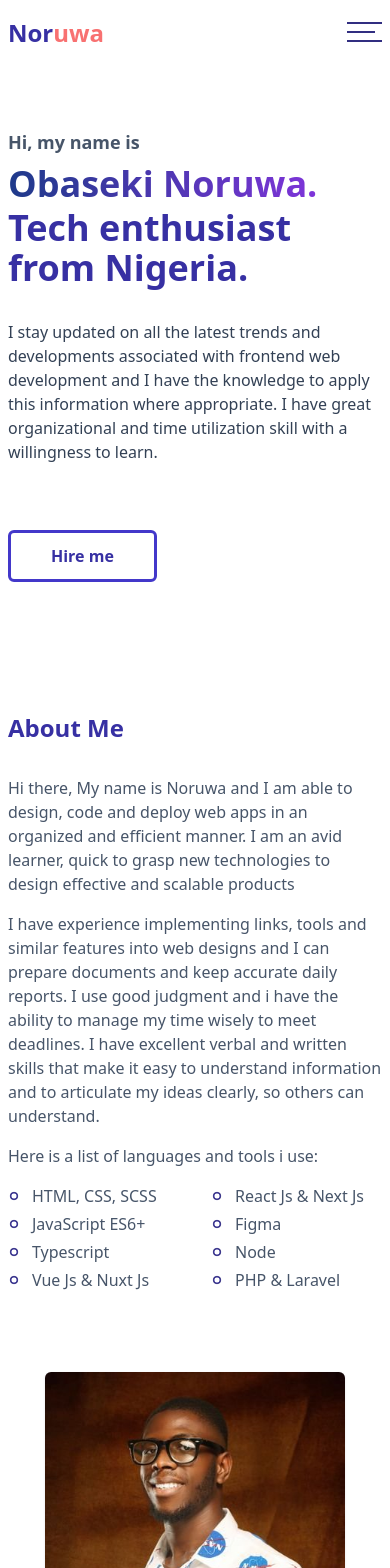
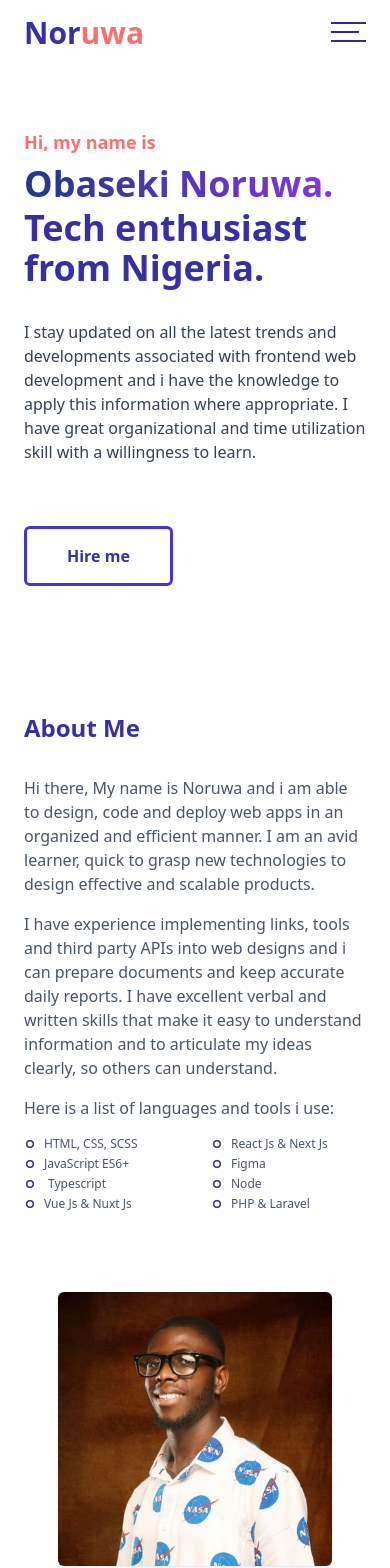
Before and after one commit to noruwa03/Portfolio, a React (Vite) app: page / in a window 390 px wide. Shown: the top 1568 px of the page. Built offline with nearby package versions, Linux system fonts and the light colour scheme.

Commit message:
Second commit

```diff
--- a/src/App.tsx
+++ b/src/App.tsx
@@ -59,10 +59,10 @@ function App() {
 
   return (
     <>
-      <nav className="lg:px-14 sm:px-8 px-2 grid grid-cols-8 lg:h-[5.5rem] sm:h-[4rem] h-[4rem]  items-center sticky top-0 z-40  border-t border-transparent backdrop-blur-md">
+      <nav className="lg:px-14 sm:px-8 px-6 grid grid-cols-8 lg:h-[5.5rem] sm:h-[4rem] h-[4rem]  items-center sticky top-0 z-40  border-t border-transparent backdrop-blur-md">
         <a
           href="/"
-          className="col-span-2 lg:text-3xl text-2xl font-extrabold text-indigo-800 relative sm:top-0 sm:left-0 "
+          className="col-span-2 lg:text-3xl text-3xl font-extrabold text-indigo-800 relative sm:top-0 sm:left-0 "
         >
           Nor
           <span className="text-red-400">uwa</span>
@@ -75,7 +75,7 @@ function App() {
             <li>
               <h5
                 onClick={goToAbout}
-                className="lg:text-base text-lg lg:font-semibold font-normal text-slate-900 px-2 py-2 cursor-pointer hover:text-indigo-900"
+                className="lg:text-base text-lg font-semibold text-slate-900 px-2 py-2 cursor-pointer hover:text-indigo-900"
               >
                 About
               </h5>
@@ -84,7 +84,7 @@ function App() {
             <li>
               <h5
                 onClick={goToExperience}
-                className="lg:text-base text-lg lg:font-semibold font-normal text-slate-900 px-2 py-2 cursor-pointer hover:text-indigo-900"
+                className="lg:text-base text-lg font-semibold text-slate-900 px-2 py-2 cursor-pointer hover:text-indigo-900"
               >
                 Experience
               </h5>
@@ -92,7 +92,7 @@ function App() {
             <li>
               <h5
                 onClick={goToWork}
-                className="lg:text-base text-lg lg:font-semibold font-normal text-slate-900 px-2 py-2 cursor-pointer hover:text-indigo-900"
+                className="lg:text-base text-lg font-semibold text-slate-900 px-2 py-2 cursor-pointer hover:text-indigo-900"
               >
                 Work
               </h5>
@@ -100,7 +100,7 @@ function App() {
             <li>
               <a
                 onClick={goToContact}
-                className="lg:text-base text-lg lg:font-semibold font-normal text-slate-900 px-2 py-2 cursor-pointer hover:text-indigo-900"
+                className="lg:text-base text-lg font-semibold text-slate-900 px-2 py-2 cursor-pointer hover:text-indigo-900"
               >
                 Contact
               </a>
@@ -108,7 +108,7 @@ function App() {
             <li>
               <a
                 href={Resume}
-                className="lg:text-base text-lg lg:font-semibold font-normal text-indigo-800  border-2 border-indigo-700  px-4 py-2 rounded-md"
+                className="lg:text-base text-lg font-semibold text-indigo-800  border-2 border-indigo-700  lg:px-4 lg:py-2 px-10 py-4 block lg:mt-0 mt-5 rounded-md"
                 download
               >
                 Resume
@@ -118,7 +118,7 @@ function App() {
         </div>
         <div
           onClick={toggleMenu}
-          className="menu-btn fixed top-2 right-1 lg:hidden flex items-center justify-center z-50"
+          className="menu-btn fixed top-2 right-5 lg:hidden flex items-center justify-center z-50"
           ref={menuBtn}
         >
           <div className="menu-btn__burger"></div>
@@ -191,8 +191,8 @@ function App() {
         </ul>
       </div>
 
-      <section id="" className="lg:pt-28 pt-16 pb-16 lg:px-48 sm:px-8 px-2">
-        <h1 className="lg:text-2xl text-lg font-semibold text-slate-600 lg:mb-0 mb-2">
+      <section id="" className="lg:pt-16 pt-16 pb-16 lg:px-48 sm:px-8 px-6">
+        <h1 className="lg:text-2xl text-lg font-semibold text-red-400 lg:mb-0 mb-2">
           Hi, my name is
         </h1>
         <h2 className="lg:text-7xl sm:text-5xl text-4xl text-transparent bg-clip-text bg-gradient-to-r from-blue-900 to-purple-600 font-bold lg:my-4 my-1">
@@ -203,13 +203,13 @@ function App() {
         </h3>
         <p className="lg:w-3/5 w-5/5 mt-8  sm:mb-16  mb-20 lg:text-lg text-base text-slate-700 font-normal">
           I stay updated on all the latest trends and developments associated
-          with frontend web development and I have the knowledge to apply this
+          with frontend web development and i have the knowledge to apply this
           information where appropriate. I have great organizational and time
           utilization skill with a willingness to learn.
         </p>
         <a
           href="mailto:noruwaobaseki@gmail.com"
-          className="px-10 lg:py-4 py-3 lg:text-lg text-base text-indigo-800 font-bold rounded-md border-[3px] border-indigo-700"
+          className="px-10 py-4 lg:text-lg text-base text-indigo-800 font-bold rounded-md border-[3px] border-indigo-700"
         >
           Hire me
         </a>
@@ -218,7 +218,7 @@ function App() {
       <section
         id="about"
         ref={about}
-        className="lg:py-32 py-20 lg:px-48 sm:px-8 px-2"
+        className="lg:py-24 py-20 lg:px-48 sm:px-8 px-6"
       >
         <h1 className="lg:text-3xl text-2xl font-bold text-indigo-800 mb-8">
           About Me
@@ -226,25 +226,24 @@ function App() {
         <div className="grid lg:grid-cols-8 grid-cols-4 gap-x-20 gap-y-8">
           <div className="lg:col-span-5 col-span-4">
             <p className="lg:text-lg text-base text-slate-600 font-normal mb-4">
-              Hi there, My name is Noruwa and I am able to design, code and
+              Hi there, My name is Noruwa and i am able to design, code and
               deploy web apps in an organized and efficient manner. I am an avid
               learner, quick to grasp new technologies to design effective and
-              scalable products
+              scalable products.
             </p>
             <p className="lg:text-lg text-base text-slate-600 font-normal mb-4">
-              I have experience implementing links, tools and similar features
-              into web designs and I can prepare documents and keep accurate
-              daily reports. I use good judgment and i have the ability to
-              manage my time wisely to meet deadlines. I have excellent verbal
-              and written skills that make it easy to understand information and
-              to articulate my ideas clearly, so others can understand.
+              I have experience implementing links, tools and third party APIs
+              into web designs and i can prepare documents and keep accurate
+              daily reports. I have excellent verbal and written skills that
+              make it easy to understand information and to articulate my ideas
+              clearly, so others can understand.
             </p>
             <p className="lg:text-lg text-base text-slate-600 font-normal mb-4">
               Here is a list of languages and tools i use:
             </p>
             <div className="grid grid-cols-4 gap-8">
               <div className="col-span-2 space-y-1">
-                <div className="flex flex-row flex-wrap items-center space-x-3">
+                <div className="flex flex-row items-center sm:space-x-3 space-x-2">
                   <svg
                     xmlns="http://www.w3.org/2000/svg"
                     width="12"
@@ -255,11 +254,11 @@ function App() {
                   >
                     <path d="M8 12a4 4 0 1 1 0-8 4 4 0 0 1 0 8zm0 1A5 5 0 1 0 8 3a5 5 0 0 0 0 10z" />
                   </svg>
-                  <h4 className="lg:text-base text-base text-slate-600 font-normal">
+                  <h4 className="lg:text-base text-xs text-slate-600 font-normal">
                     HTML, CSS, SCSS
                   </h4>
                 </div>
-                <div className="flex flex-row flex-wrap items-center space-x-3">
+                <div className="flex flex-row items-center sm:space-x-3 space-x-2">
                   <svg
                     xmlns="http://www.w3.org/2000/svg"
                     width="12"
@@ -270,11 +269,11 @@ function App() {
                   >
                     <path d="M8 12a4 4 0 1 1 0-8 4 4 0 0 1 0 8zm0 1A5 5 0 1 0 8 3a5 5 0 0 0 0 10z" />
                   </svg>
-                  <h4 className="lg:text-base text-base text-slate-600 font-normal">
+                  <h4 className="lg:text-base text-xs text-slate-600 font-normal">
                     JavaScript ES6+
                   </h4>
                 </div>
-                <div className="flex flex-row flex-wrap items-center space-x-3">
+                <div className="flex flex-row items-center space-x-3">
                   <svg
                     xmlns="http://www.w3.org/2000/svg"
                     width="12"
@@ -285,11 +284,11 @@ function App() {
                   >
                     <path d="M8 12a4 4 0 1 1 0-8 4 4 0 0 1 0 8zm0 1A5 5 0 1 0 8 3a5 5 0 0 0 0 10z" />
                   </svg>
-                  <h4 className="lg:text-base text-base text-slate-600 font-normal">
+                  <h4 className="lg:text-base text-xs text-slate-600 font-normal">
                     Typescript
                   </h4>
                 </div>
-                <div className="flex flex-row flex-wrap items-center space-x-3">
+                <div className="flex flex-row items-center sm:space-x-3 space-x-2">
                   <svg
                     xmlns="http://www.w3.org/2000/svg"
                     width="12"
@@ -300,14 +299,14 @@ function App() {
                   >
                     <path d="M8 12a4 4 0 1 1 0-8 4 4 0 0 1 0 8zm0 1A5 5 0 1 0 8 3a5 5 0 0 0 0 10z" />
                   </svg>
-                  <h4 className="lg:text-base text-base text-slate-600 font-normal">
+                  <h4 className="lg:text-base text-xs text-slate-600 font-normal">
                     Vue Js & Nuxt Js
                   </h4>
                 </div>
               </div>
 
               <div className="col-span-2 space-y-1">
-                <div className="flex flex-row flex-wrap items-center space-x-3">
+                <div className="flex flex-row items-center sm:space-x-3 space-x-2">
                   <svg
                     xmlns="http://www.w3.org/2000/svg"
                     width="12"
@@ -318,11 +317,11 @@ function App() {
                   >
                     <path d="M8 12a4 4 0 1 1 0-8 4 4 0 0 1 0 8zm0 1A5 5 0 1 0 8 3a5 5 0 0 0 0 10z" />
                   </svg>
-                  <h4 className="lg:text-base text-base text-slate-600 font-normal">
+                  <h4 className="lg:text-base text-xs text-slate-600 font-normal">
                     React Js & Next Js
                   </h4>
                 </div>
-                <div className="flex flex-row flex-wrap items-center space-x-3">
+                <div className="flex flex-row items-center sm:space-x-3 space-x-2">
                   <svg
                     xmlns="http://www.w3.org/2000/svg"
                     width="12"
@@ -333,11 +332,11 @@ function App() {
                   >
                     <path d="M8 12a4 4 0 1 1 0-8 4 4 0 0 1 0 8zm0 1A5 5 0 1 0 8 3a5 5 0 0 0 0 10z" />
                   </svg>
-                  <h4 className="lg:text-base text-base text-slate-600 font-normal">
+                  <h4 className="lg:text-base text-xs text-slate-600 font-normal">
                     Figma
                   </h4>
                 </div>
-                <div className="flex flex-row flex-wrap items-center space-x-3">
+                <div className="flex flex-row items-center sm:space-x-3 space-x-2">
                   <svg
                     xmlns="http://www.w3.org/2000/svg"
                     width="12"
@@ -348,11 +347,11 @@ function App() {
                   >
                     <path d="M8 12a4 4 0 1 1 0-8 4 4 0 0 1 0 8zm0 1A5 5 0 1 0 8 3a5 5 0 0 0 0 10z" />
                   </svg>
-                  <h4 className="lg:text-base text-base text-slate-600 font-normal">
+                  <h4 className="lg:text-base text-xs text-slate-600 font-normal">
                     Node
                   </h4>
                 </div>
-                <div className="flex flex-row flex-wrap items-center space-x-3">
+                <div className="flex flex-row items-center sm:space-x-3 space-x-2">
                   <svg
                     xmlns="http://www.w3.org/2000/svg"
                     width="12"
@@ -363,7 +362,7 @@ function App() {
                   >
                     <path d="M8 12a4 4 0 1 1 0-8 4 4 0 0 1 0 8zm0 1A5 5 0 1 0 8 3a5 5 0 0 0 0 10z" />
                   </svg>
-                  <h4 className="lg:text-base text-base text-slate-600 font-normal">
+                  <h4 className="lg:text-base text-xs text-slate-600 font-normal">
                     PHP & Laravel
                   </h4>
                 </div>
@@ -383,7 +382,7 @@ function App() {
       <section
         id="experience"
         ref={experience}
-        className="lg:py-32 py-20 lg:px-48 sm:px-8 px-2"
+        className="lg:py-28 py-20 lg:px-48 sm:px-8 px-6"
       >
         <h1 className="lg:text-3xl text-2xl font-bold text-indigo-800 mb-8">
           Where I’ve Worked
@@ -432,7 +431,7 @@ function App() {
       <section
         id="work"
         ref={work}
-        className="lg:py-32 py-20 lg:px-48 sm:px-8 px-2"
+        className="lg:py-24 py-20 lg:px-48 sm:px-8 px-6"
       >
         <h1 className="lg:text-3xl text-2xl font-bold text-indigo-800 mb-8">
           Things I've Built
@@ -469,7 +468,7 @@ function App() {
         </div>
       </section>
 
-      <section className="lg:py-32 py-20 lg:px-48 sm:px-8 px-2">
+      <section className="lg:py-32 py-20 lg:px-48 sm:px-8 px-6">
         <h1 className="lg:text-3xl text-2xl text-center font-bold text-indigo-800 mb-8">
           Other activities
         </h1>
@@ -516,7 +515,7 @@ function App() {
               </div>
             </div>
           </div>
-          <div className="lg:col-span-3 sm:col-span-3 col-span-4 bg-indigo-100 rounded-md shadow shadow-gray-200 p-6">
+          <div className="lg:col-span-3 sm:col-span-3 col-span-4 bg-indigo-100 rounded-md shadow shadow-gray-200 hover:bg-indigo-200 cursor-default p-6">
             <div className=" space-y-4">
               <a
                 href="https://devontrade.netlify.app"
@@ -558,7 +557,7 @@ function App() {
               </div>
             </div>
           </div>
-          <div className="lg:col-span-3 sm:col-span-3 col-span-4 bg-indigo-100 rounded-md shadow shadow-gray-200 p-6">
+          <div className="lg:col-span-3 sm:col-span-3 col-span-4 bg-indigo-100 rounded-md shadow shadow-gray-200 hover:bg-indigo-200 cursor-default p-6">
             <div className=" space-y-4">
               <a
                 href="https://saas-hospital.netlify.app"
@@ -608,7 +607,7 @@ function App() {
       <section
         id="contact"
         ref={contact}
-        className="lg:py-32 py-20 lg:px-48 sm:px-8 px-2"
+        className="lg:py-28 py-20 lg:px-48 sm:px-8 px-6"
       >
         <h2 className="lg:text-5xl text-3xl  text-indigo-800 text-center font-bold">
           Get In Touch
@@ -633,7 +632,7 @@ function App() {
         </div>
       </section>
 
-      <footer className="pt-20 pb-8 lg:px-48 sm:px-8 px-2">
+      <footer className="pt-20 pb-8 lg:px-48 sm:px-8 px-6">
         <div className="lg:hidden grid">
           <ul className="place-content-center flex flex-row space-x-10 my-8">
             <li>
--- a/src/assets/styles/output.css
+++ b/src/assets/styles/output.css
@@ -545,6 +545,18 @@ video {
   top: 0.5rem;
 }
 
+.right-4 {
+  right: 1rem;
+}
+
+.right-6 {
+  right: 1.5rem;
+}
+
+.right-5 {
+  right: 1.25rem;
+}
+
 .z-30 {
   z-index: 30;
 }
@@ -636,6 +648,14 @@ video {
 
 .mt-8 {
   margin-top: 2rem;
+}
+
+.mt-16 {
+  margin-top: 4rem;
+}
+
+.mt-5 {
+  margin-top: 1.25rem;
 }
 
 .block {
@@ -785,6 +805,12 @@ video {
   margin-bottom: calc(2rem * var(--tw-space-y-reverse));
 }
 
+.space-x-2 > :not([hidden]) ~ :not([hidden]) {
+  --tw-space-x-reverse: 0;
+  margin-right: calc(0.5rem * var(--tw-space-x-reverse));
+  margin-left: calc(0.5rem * calc(1 - var(--tw-space-x-reverse)));
+}
+
 .overflow-y-auto {
   overflow-y: auto;
 }
@@ -890,6 +916,16 @@ video {
   padding-bottom: 1rem;
 }
 
+.px-6 {
+  padding-left: 1.5rem;
+  padding-right: 1.5rem;
+}
+
+.px-8 {
+  padding-left: 2rem;
+  padding-right: 2rem;
+}
+
 .pb-16 {
   padding-bottom: 4rem;
 }
@@ -933,6 +969,11 @@ video {
 .text-lg {
   font-size: 1.125rem;
   line-height: 1.75rem;
+}
+
+.text-xs {
+  font-size: 0.75rem;
+  line-height: 1rem;
 }
 
 .font-bold {
@@ -988,6 +1029,16 @@ video {
 
 .text-transparent {
   color: transparent;
+}
+
+.text-red-600 {
+  --tw-text-opacity: 1;
+  color: rgb(220 38 38 / var(--tw-text-opacity));
+}
+
+.text-red-300 {
+  --tw-text-opacity: 1;
+  color: rgb(252 165 165 / var(--tw-text-opacity));
 }
 
 .underline {
@@ -1186,6 +1237,12 @@ video {
     place-content: center;
   }
 
+  .sm\:space-x-3 > :not([hidden]) ~ :not([hidden]) {
+    --tw-space-x-reverse: 0;
+    margin-right: calc(0.75rem * var(--tw-space-x-reverse));
+    margin-left: calc(0.75rem * calc(1 - var(--tw-space-x-reverse)));
+  }
+
   .sm\:px-8 {
     padding-left: 2rem;
     padding-right: 2rem;
@@ -1323,8 +1380,41 @@ video {
     padding-bottom: 1rem;
   }
 
+  .lg\:py-3 {
+    padding-top: 0.75rem;
+    padding-bottom: 0.75rem;
+  }
+
+  .lg\:py-24 {
+    padding-top: 6rem;
+    padding-bottom: 6rem;
+  }
+
+  .lg\:py-28 {
+    padding-top: 7rem;
+    padding-bottom: 7rem;
+  }
+
+  .lg\:px-4 {
+    padding-left: 1rem;
+    padding-right: 1rem;
+  }
+
+  .lg\:py-2 {
+    padding-top: 0.5rem;
+    padding-bottom: 0.5rem;
+  }
+
   .lg\:pt-28 {
     padding-top: 7rem;
+  }
+
+  .lg\:pt-20 {
+    padding-top: 5rem;
+  }
+
+  .lg\:pt-16 {
+    padding-top: 4rem;
   }
 
   .lg\:text-2xl {
```
